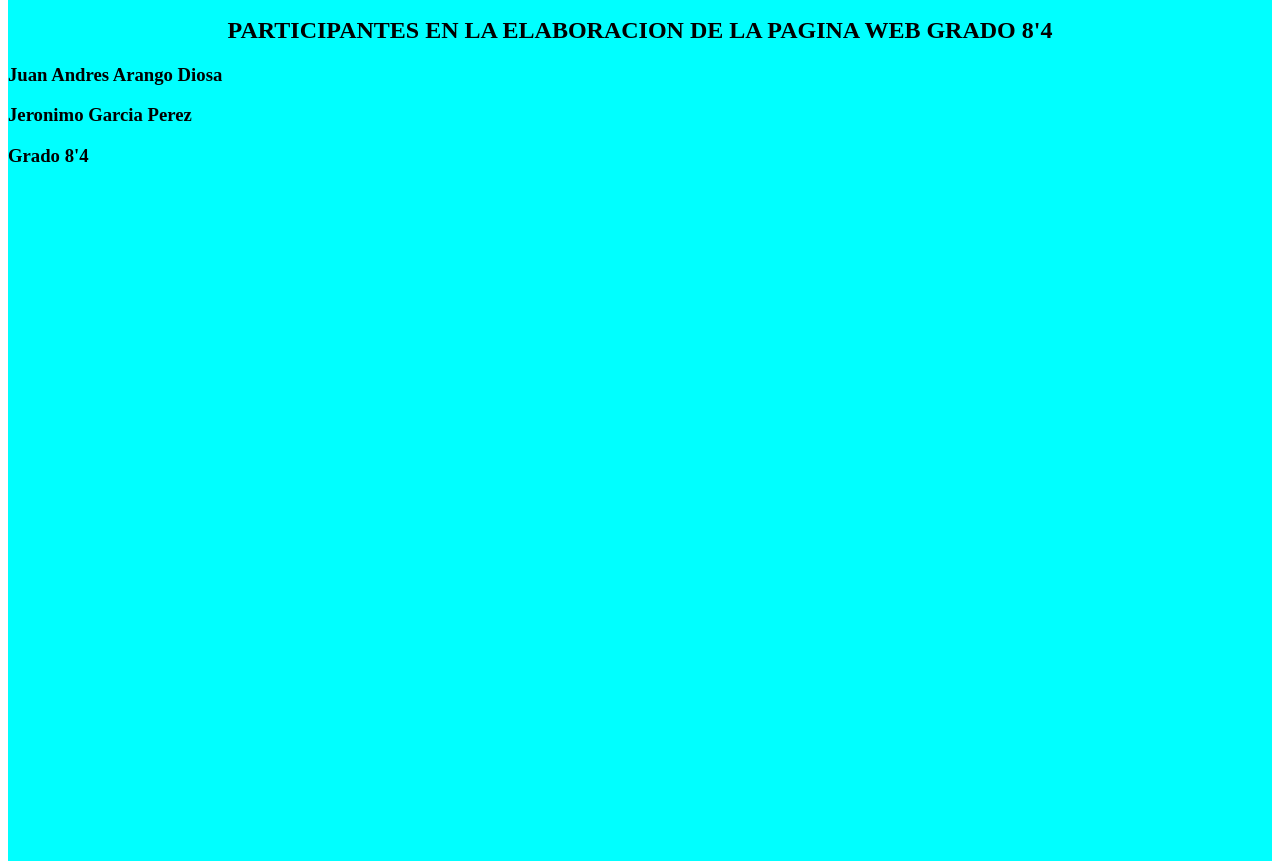
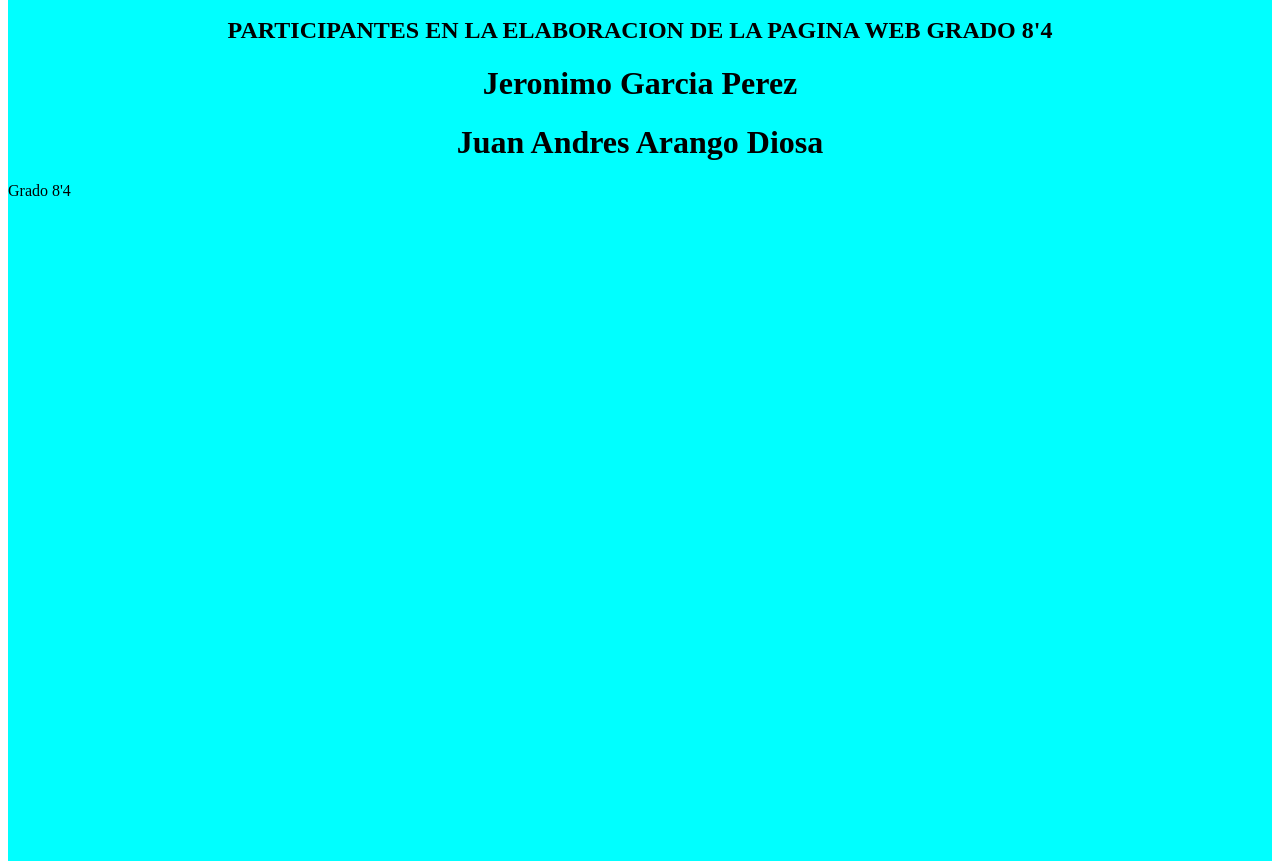
Before and after one commit to JuanAr4ngo/pagina-8-4, a plain HTML site: page index.html in a window 1280 px wide. Shown: the part 5198-6059 px from the top of the page. Drawn offline with Linux system fonts and the light colour scheme.

Commit message:
Act Numero 15 Abril 12

```diff
--- a/index.html
+++ b/index.html
@@ -211,8 +211,8 @@ Se votan para elegir representante pero que no haya diferencias o problemas con
 <h2>PARTICIPANTES EN LA ELABORACION DE LA PAGINA WEB GRADO 8'4</h2>
 
 <h3>
-<p>Juan Andres Arango Diosa </p>
-<p>Jeronimo Garcia Perez  </p>
+<h1>Jeronimo Garcia Perez</h1>
+<h1>Juan Andres Arango Diosa </h1>
 <p>Grado 8'4</p>
 </h3>
 
```
